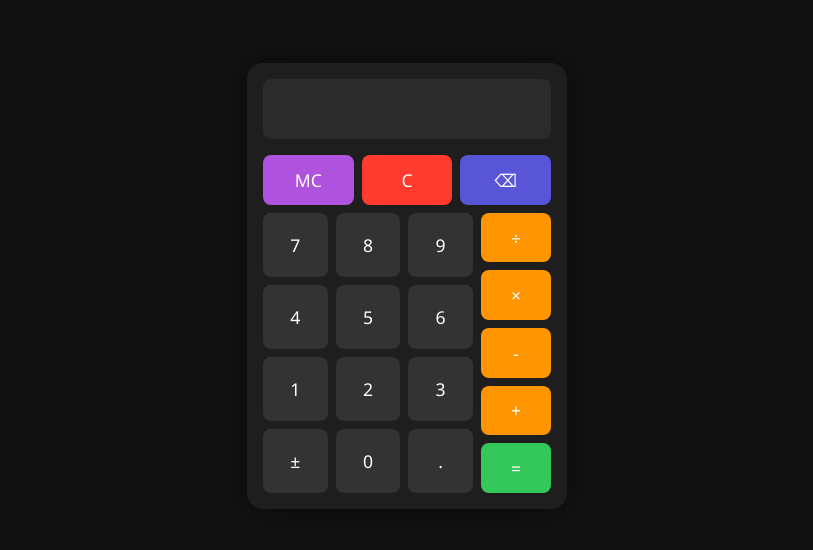
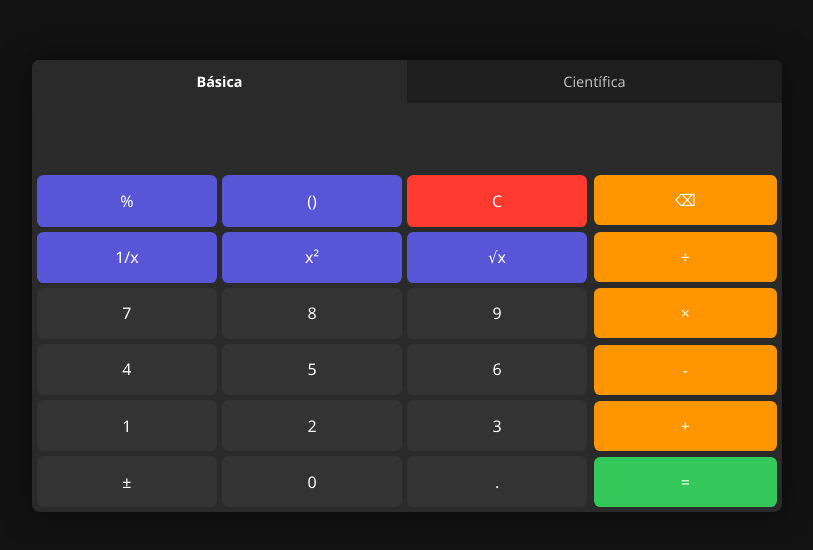
Before and after one commit to GenissonEmilio/Calculadora-calculo, a React (Vite) app in the folder calculadora/: page / in a window 1280 px wide. Shown: the part 114-664 px from the top of the page, without its empty margins (233-1046 px from the left). Built offline with nearby package versions, Linux system fonts and the light colour scheme.

Commit message:
finalizando designer

```diff
--- a/calculadora/src/App.css
+++ b/calculadora/src/App.css
@@ -1,79 +1,117 @@
-/* App.css */
 .app {
+  background-color: #2a2a2a;
+  border-radius: 0.5rem;
+  width: 750px; /* Reduzido para 300px */
+  max-width: 95vw;
+  box-shadow: 0 0 30px rgba(0, 0, 0, 0.5);
+  overflow: hidden;
+}
+
+.tabs {
+  display: flex;
   background-color: #1e1e1e;
-  padding: 1rem;
-  border-radius: 1rem;
-  width: 320px;
-  max-width: 90vw;
-  box-shadow: 0 0 30px rgba(0, 0, 0, 0.5);
+}
+
+.tab {
+  flex: 1;
+  padding: 0.75rem; /* Reduzido */
+  font-size: 0.9rem; /* Reduzido */
+  border: none;
+  background-color: transparent;
+  color: #bbb;
+  cursor: pointer;
+  transition: all 0.2s ease;
+}
+
+.tab.active {
+  background-color: #2a2a2a;
+  color: white;
+  font-weight: bold;
+}
+
+.calculator-container {
+  padding: 0.3rem; /* Reduzido */
 }
 
 .display {
   background-color: #2b2b2b;
-  padding: 1rem;
+  padding: 0.4rem; /* Reduzido */
   border-radius: 0.5rem;
   text-align: right;
-  margin-bottom: 1rem;
-  word-wrap: break-word;
-  min-height: 60px;
+  margin-bottom: 0.75rem; /* Reduzido */
+  min-height: 30px; /* Reduzido */
 }
 
 .display .expression {
-  font-size: 1rem;
+  font-size: 0.9rem; /* Reduzido */
   color: #bbb;
+  min-height: 18px; /* Reduzido */
 }
 
 .display .result {
-  font-size: 1.8rem;
+  font-size: 1.5rem; /* Reduzido */
   font-weight: bold;
   color: #fff;
+  min-height: 25px; /* Reduzido */
 }
 
 .keypad {
-  display: flex;
-  flex-direction: column;
-  gap: 0.5rem;
+  display: grid;
+  grid-template-columns: 3fr 1fr;
+  gap: 0.4rem; /* Reduzido */
 }
 
-.top-controls {
+.main-buttons {
+  display: grid;
+  grid-template-rows: repeat(6, 1fr);
+  gap: 0.3rem; /* Reduzido */
+}
+
+.button-row {
+  display: grid;
+  grid-template-columns: repeat(3, 1fr);
+  gap: 0.3rem; /* Reduzido */
+}
+
+.last-row {
   display: grid;
   grid-template-columns: 1fr 1fr 1fr;
-  gap: 0.5rem;
+  gap: 0.3rem;
 }
 
-.main-area {
-  display: grid;
-  grid-template-columns: 3fr 1fr;
-  gap: 0.5rem;
+.last-row button {
+  aspect-ratio: unset; /* Permite retângulos */
+  min-width: 90px; /* Largura mínima consistente */
 }
 
-.numbers {
+.operation-buttons {
   display: grid;
-  grid-template-columns: repeat(3, 1fr);
-  gap: 0.5rem;
-}
-
-.operations {
-  display: grid;
-  grid-template-columns: 1fr;
-  gap: 0.5rem;
+  grid-template-rows: repeat(6, 1fr); /* Agora 6 linhas (incluindo o ⌫) */
+  gap: 0.4rem;
 }
 
 .scientific-buttons {
+  grid-column: 1 / -1;
   display: grid;
-  grid-template-columns: repeat(4, 1fr);
-  gap: 0.5rem;
+  grid-template-columns: repeat(3, 1fr);
+  gap: 0.3rem; /* Reduzido */
+  margin-top: 0.4rem; /* Reduzido */
 }
 
 .keypad button {
-  padding: 0.8rem;
-  font-size: 1.1rem;
+  display: flex;
+  width: 100%;
+  justify-content: center;
+  align-items: center;
+  padding: 0.3rem; /* Reduzido */
+  font-size: 1rem; /* Reduzido */
   border: none;
-  border-radius: 0.5rem;
+  border-radius: 0.4rem; /* Reduzido */
   background-color: #333;
   color: white;
   cursor: pointer;
-  transition: background-color 0.2s ease;
+  transition: all 0.2s ease;
+  min-height: 50px; /* Garante altura mínima */
 }
 
 .keypad button:hover {
@@ -84,7 +122,7 @@
   background-color: #555;
 }
 
-/* Estilos específicos */
+/* Cores específicas */
 .keypad button.operator {
   background-color: #ff9500;
 }
@@ -97,35 +135,15 @@
   background-color: #ff3b30;
 }
 
-.keypad button.backspace {
+.keypad button.function {
   background-color: #5856d6;
-}
-
-.keypad button.mode-toggle {
-  background-color: #af52de;
 }
 
 .keypad button.scientific {
   background-color: #5ac8fa;
 }
 
-.keypad button.plus-minus {
-  background-color: #333;
+.keypad button.zero {
+  grid-column: span 1;
+  width: 100%;
 }
-
-.keypad button.parenthesis {
-  background-color: #5ac8fa;
-  position: relative;
-}
-
-.keypad button.parenthesis::after {
-  content: '';
-  position: absolute;
-  top: 50%;
-  left: 50%;
-  transform: translate(-50%, -50%);
-  width: 60%;
-  height: 2px;
-  background-color: white;
-  opacity: 0.3;
-}
--- a/calculadora/src/App.tsx
+++ b/calculadora/src/App.tsx
@@ -7,7 +7,7 @@ import './App.css';
 function App() {
   const [expression, setExpression] = useState('');
   const [result, setResult] = useState('');
-  const [scientificMode, setScientificMode] = useState(false);
+  const [mode, setMode] = useState<'basic' | 'scientific'>('basic');
   const [isParenthesisOpen, setIsParenthesisOpen] = useState(false);
 
   const handleButtonPress = (value: string) => {
@@ -26,17 +26,15 @@ function App() {
     } else if (value === '±') {
       setExpression(prev => (prev.startsWith('-') ? prev.slice(1) : `-${prev}`));
     } else if (value === 'TOGGLE_MODE') {
-      setScientificMode(prev => !prev);
+      setMode(prev => prev === 'basic' ? 'scientific' : 'basic');
     } else if (value === 'x²') {
-      // Lógica especial para o quadrado
       setExpression(prev => {
-        // Encontra o último número digitado
         const lastNumberMatch = prev.match(/(\d+\.?\d*)$/);
         if (lastNumberMatch) {
           const lastNumber = lastNumberMatch[0];
           return prev.replace(/(\d+\.?\d*)$/, `(${lastNumber})^2`);
         }
-        return prev + '^2'; // Fallback caso não encontre número
+        return prev + '^2';
       });
     } else if (value === '()') {
       setExpression(prev => {
@@ -55,11 +53,27 @@ function App() {
 
   return (
     <div className="app">
-      <Display expression={expression} result={result} />
-      <Keypad
-        onPress={handleButtonPress}
-        scientificMode={scientificMode}
-      />
+      <div className="tabs">
+        <button
+          className={`tab ${mode === 'basic' ? 'active' : ''}`}
+          onClick={() => setMode('basic')}
+        >
+          Básica
+        </button>
+        <button
+          className={`tab ${mode === 'scientific' ? 'active' : ''}`}
+          onClick={() => setMode('scientific')}
+        >
+          Científica
+        </button>
+      </div>
+      <div className="calculator-container">
+        <Display expression={expression} result={result} />
+        <Keypad
+          onPress={handleButtonPress}
+          scientificMode={mode === 'scientific'}
+        />
+      </div>
     </div>
   );
 }
--- a/calculadora/src/components/Keypad.tsx
+++ b/calculadora/src/components/Keypad.tsx
@@ -1,78 +1,82 @@
 import type { KeypadProps } from "../types";
-
-const numberButtons = ['7', '8', '9', '4', '5', '6', '1', '2', '3', '±', '0', '.'];
-const operationButtons = ['÷', '×', '-', '+', '='];
-const controlButtons = ['C', '⌫'];
-const scientificButtons = ['sin', 'cos', 'tan', '√', 'π', '^', '()', '²'];
 
 export const Keypad = ({ onPress, scientificMode }: KeypadProps) => {
     const getButtonClass = (value: string): string => {
-        if (value === '=') return 'equal';
+        if (value === '=') return 'equal operator';
         if (value === 'C') return 'clear';
-        if (value === '⌫') return 'backspace';
-        if (value === '()') return 'parenthesis';
-        if (operationButtons.includes(value)) return 'operator';
-        if (scientificButtons.includes(value)) return 'scientific';
+        if (['%', '()', '1/x', 'x²', '√x'].includes(value)) return 'function';
+        if (['÷', '×', '-', '+', '⌫'].includes(value)) return 'operator'; // ⌫ agora é operator
+        if (['π', 'eˣ', 'mod', 'sin', 'cos', 'log'].includes(value)) return 'scientific';
+        if (value === '0') return 'zero';
         return '';
     };
 
     return (
         <div className="keypad">
-            {/* Linha superior com botão de modo e controles */}
-            <div className="top-controls">
-                <button
-                    className="mode-toggle"
-                    onClick={() => onPress('TOGGLE_MODE')}
-                >
-                    {scientificMode ? 'MB' : 'MC'}
-                </button>
+            {/* Área principal */}
+            <div className="main-buttons">
+                {/* Linha 1 */}
+                <div className="button-row">
+                    <button className="function" onClick={() => onPress('%')}>%</button>
+                    <button className="function" onClick={() => onPress('()')}>()</button>
                     <button className="clear" onClick={() => onPress('C')}>C</button>
-                <button className="backspace" onClick={() => onPress('⌫')}>⌫</button>
                 </div>
 
-            {/* Área principal */}
-            <div className="main-area">
-                {/* Números */}
-                <div className="numbers">
-                    {numberButtons.map((btn) => (
-                        <button
-                            key={btn}
-                            onClick={() => onPress(btn)}
-                        >
-                            {btn}
-                        </button>
-                    ))}
+                {/* Linha 2 */}
+                <div className="button-row">
+                    <button className="function" onClick={() => onPress('1/x')}>1/x</button>
+                    <button className="function" onClick={() => onPress('x²')}>x²</button>
+                    <button className="function" onClick={() => onPress('√x')}>√x</button>
                 </div>
 
-                {/* Operações */}
-                <div className="operations">
-                    {operationButtons.map((btn) => (
-                        <button
-                            key={btn}
-                            className={getButtonClass(btn)}
-                            onClick={() => onPress(btn)}
-                        >
-                            {btn}
-                        </button>
-                    ))}
-
+                {/* Números */}
+                <div className="button-row">
+                    <button onClick={() => onPress('7')}>7</button>
+                    <button onClick={() => onPress('8')}>8</button>
+                    <button onClick={() => onPress('9')}>9</button>
                 </div>
+                <div className="button-row">
+                    <button onClick={() => onPress('4')}>4</button>
+                    <button onClick={() => onPress('5')}>5</button>
+                    <button onClick={() => onPress('6')}>6</button>
+                </div>
+                <div className="button-row">
+                    <button onClick={() => onPress('1')}>1</button>
+                    <button onClick={() => onPress('2')}>2</button>
+                    <button onClick={() => onPress('3')}>3</button>
+                </div>
+                <div className="last-row">
+                    <button onClick={() => onPress('±')}>±</button>
+                    <button className="zero" onClick={() => onPress('0')}>0</button>
+                    <button onClick={() => onPress('.')}>.</button>
                 </div>
 
-            {/* Botões científicos (aparecem apenas no modo científico) */}
+                {/* Modo Científico */}
                 {scientificMode && (
+                    <>
                         <div className="scientific-buttons">
-                    {scientificButtons.map((btn) => (
-                        <button
-                            key={btn}
-                            className="scientific"
-                            onClick={() => onPress(btn)}
-                        >
-                            {btn}
-                        </button>
-                    ))}
+                            <button className="scientific" onClick={() => onPress('π')}>π</button>
+                            <button className="scientific" onClick={() => onPress('eˣ')}>eˣ</button>
+                            <button className="scientific" onClick={() => onPress('mod')}>mod</button>
                         </div>
+                        <div className="scientific-buttons">
+                            <button className="scientific" onClick={() => onPress('sin')}>sin</button>
+                            <button className="scientific" onClick={() => onPress('cos')}>cos</button>
+                            <button className="scientific" onClick={() => onPress('log')}>log</button>
+                        </div>
+                    </>
                 )}
+            </div>
+
+            {/* Operações - Agora com ⌫ */}
+            <div className="operation-buttons">
+                <button className="operator" onClick={() => onPress('⌫')}>⌫</button>
+                <button className="operator" onClick={() => onPress('÷')}>÷</button>
+                <button className="operator" onClick={() => onPress('×')}>×</button>
+                <button className="operator" onClick={() => onPress('-')}>-</button>
+                <button className="operator" onClick={() => onPress('+')}>+</button>
+                <button className="equal operator" onClick={() => onPress('=')}>=</button>
+            </div>
         </div>
     );
 };
--- a/calculadora/src/types/index.ts
+++ b/calculadora/src/types/index.ts
@@ -1,4 +1,3 @@
-// types/index.ts
 export interface KeypadProps {
   onPress: (value: string) => void;
   scientificMode: boolean;
```
Lines whose indentation alone changed are shown as unchanged.
